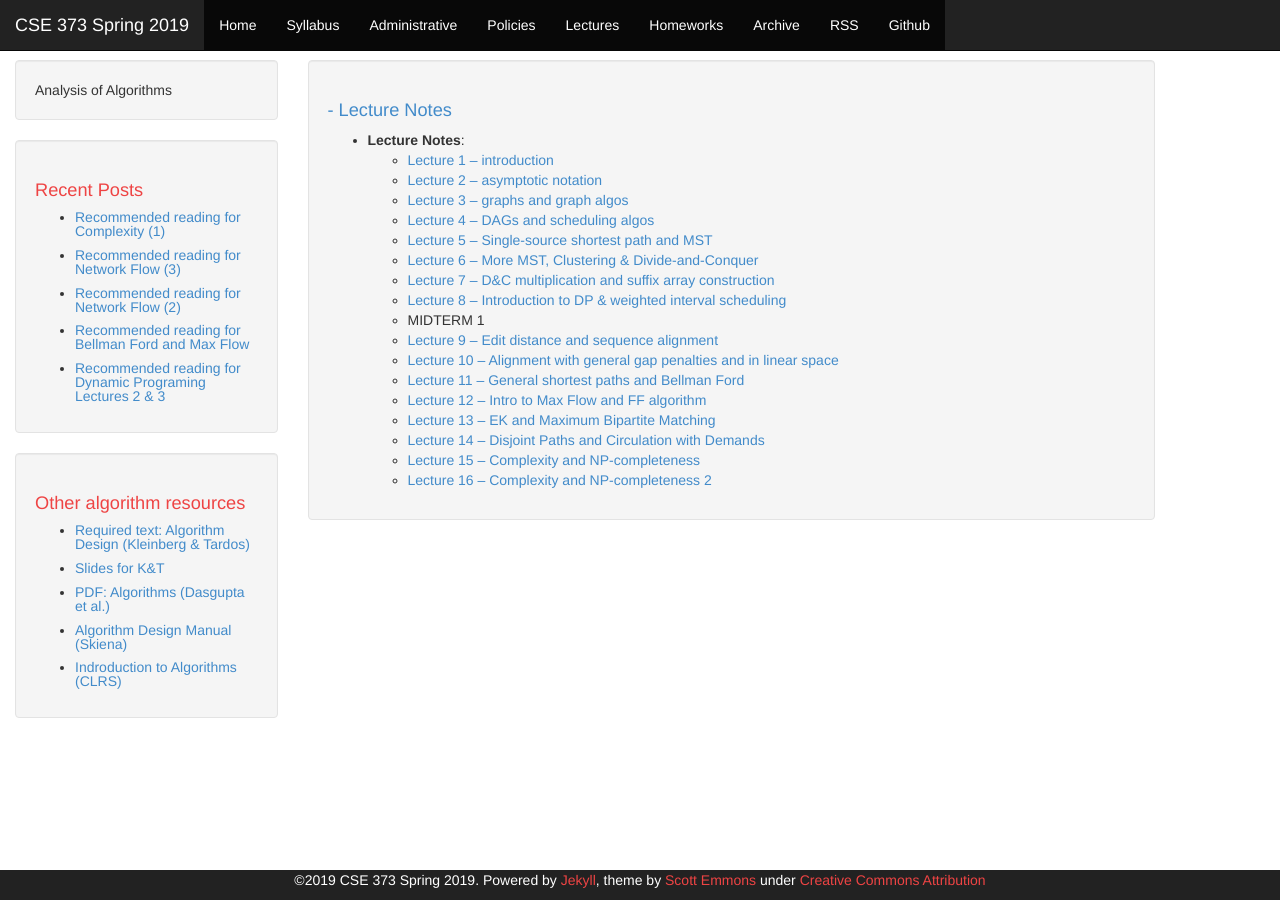
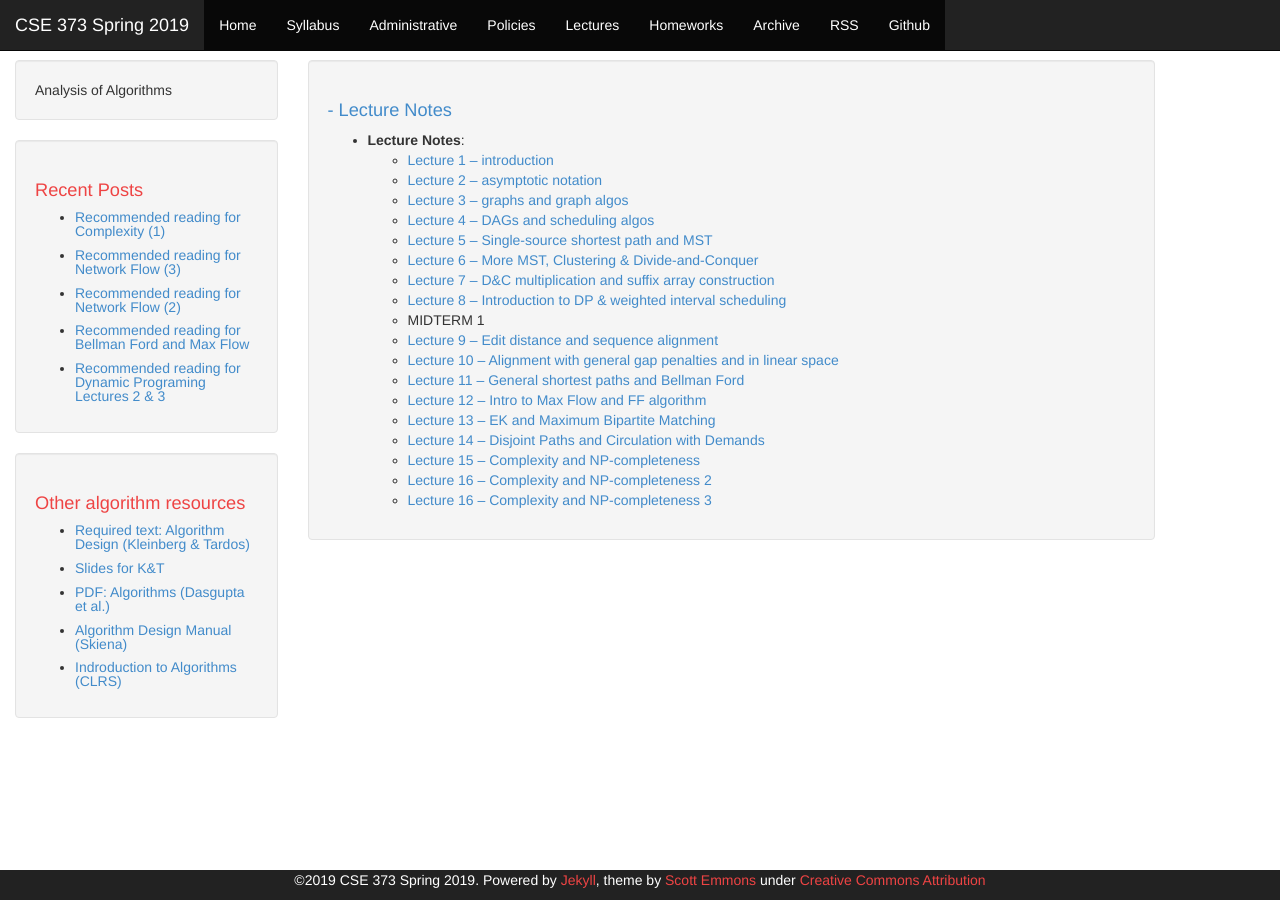
Before and after one commit to rob-p/CSE373S19, a Jekyll site: the page built from lectures.md, in a window 1280 px wide. Built offline with Jekyll 4.4.1, drawn with Linux system fonts in a browser that asks for light colours.

Commit message:
new lecture

```diff
--- a/lectures.md
+++ b/lectures.md
@@ -22,6 +22,7 @@ published: true
     * [Lecture 14 -- Disjoint Paths and Circulation with Demands][14]
     * [Lecture 15 -- Complexity and NP-completeness][15]
     * [Lecture 16 -- Complexity and NP-completeness 2][16]
+    * [Lecture 16 -- Complexity and NP-completeness 3][17]
 
 
 
```
Also changed, not shown: other parts of lectures.md (+1 -0 lines), 1 other file.
